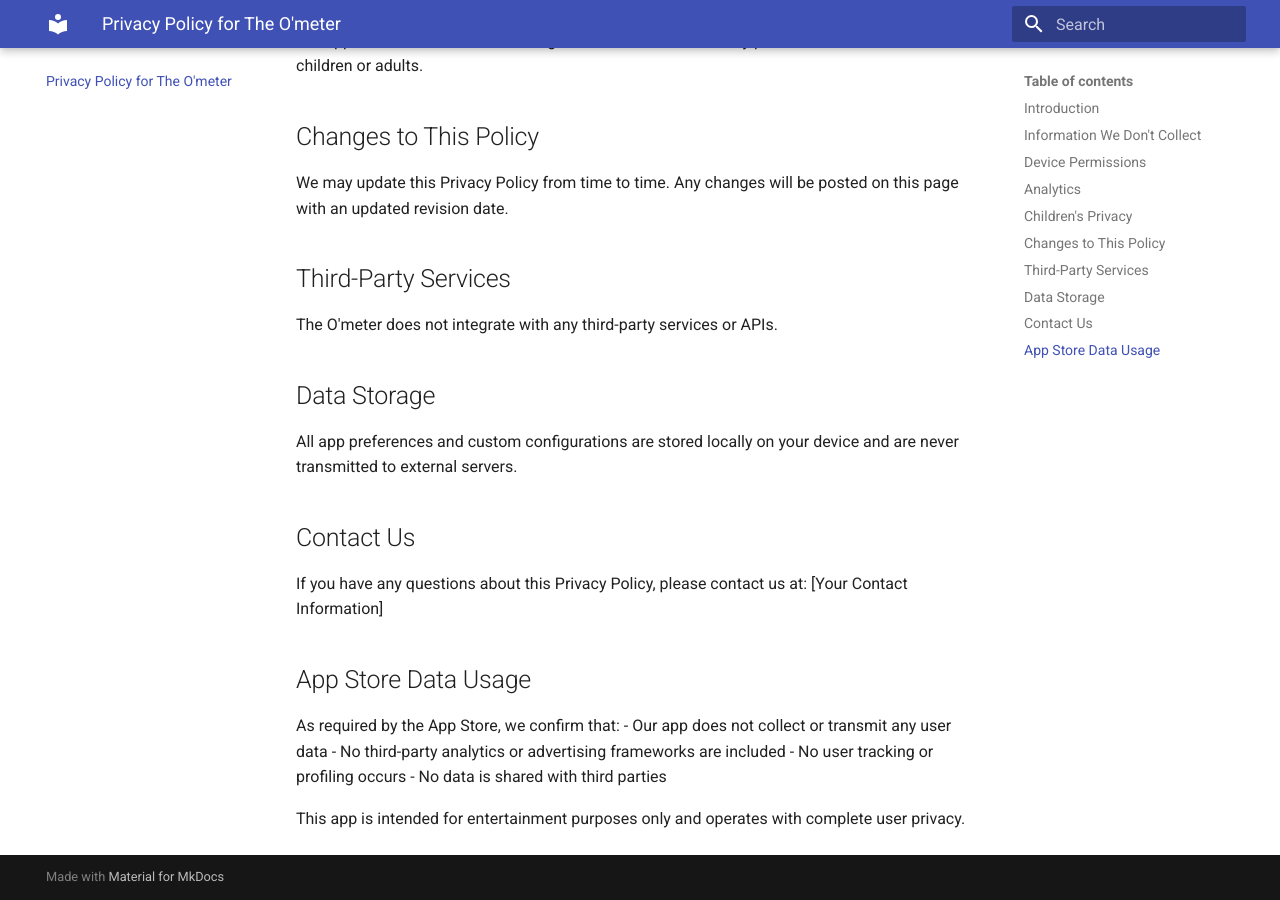
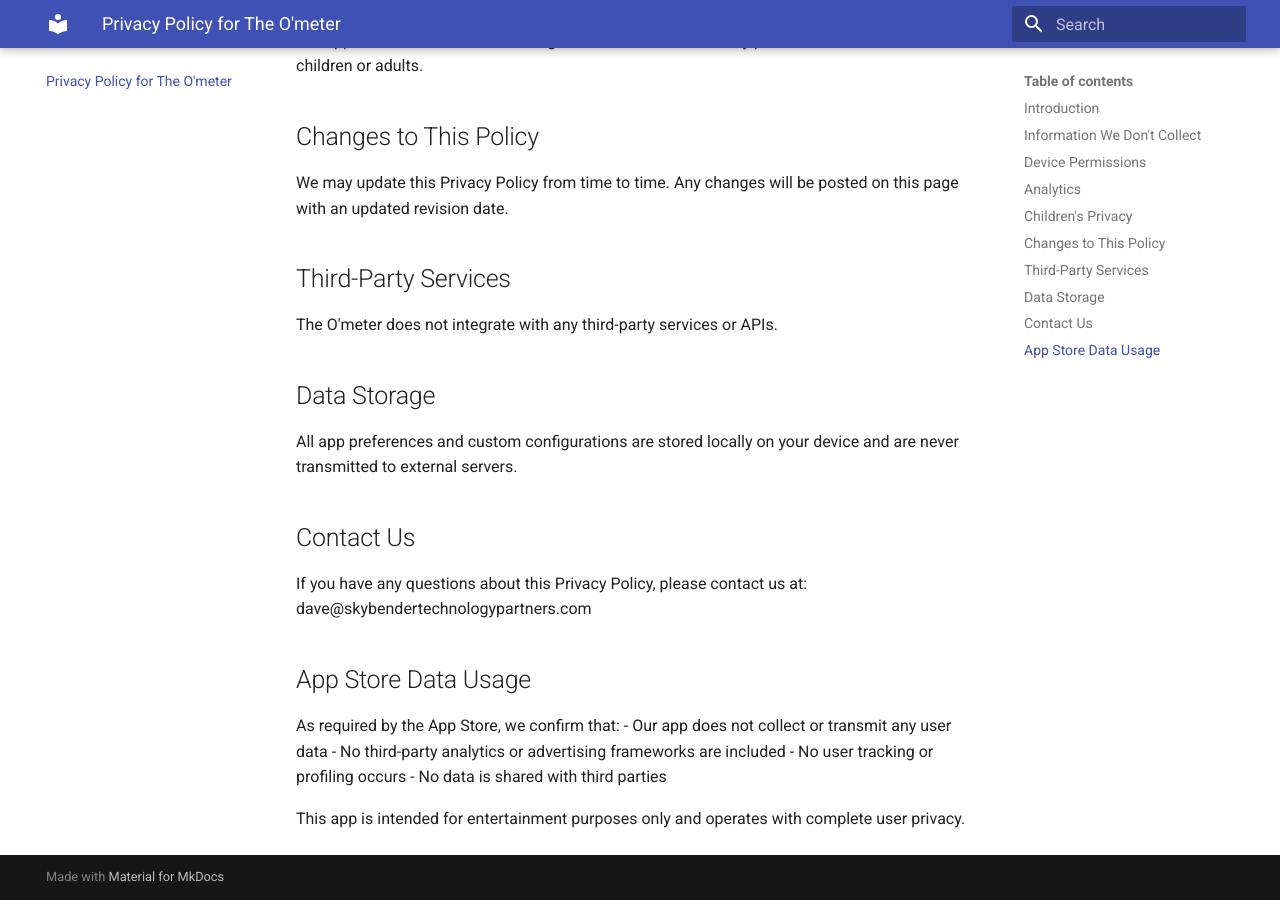
Before and after one commit to dbendersky/SkybenderTechnologyPartners, an MkDocs documentation site: the page built from docs/ios_policy.md, in a window 1280 px wide and 900 px high, scrolled down 978 px. Built offline with MkDocs 1.6.1 and Material for MkDocs 9.7.7, drawn with Linux system fonts in a browser that asks for light colours.

Commit message:
update email

```diff
--- a/docs/ios_policy.md
+++ b/docs/ios_policy.md
@@ -46,7 +46,7 @@
 ## Contact Us
 
 If you have any questions about this Privacy Policy, please contact us at:
-[Your Contact Information]
+dave@skybendertechnologypartners.com
 
 ## App Store Data Usage
 
```
